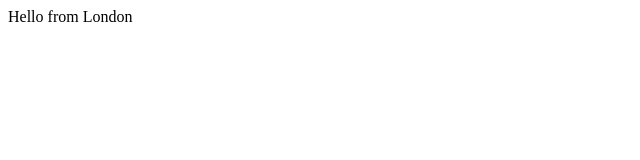
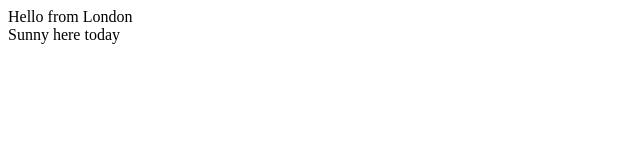
Before and after one commit to CrazyHorseMEA/towerhill, a plain HTML site: page index.html in a window 1280 px wide. Shown: the whole page, without its empty margins (0-640 px from the left). Drawn offline with Linux system fonts and the light colour scheme.

Commit message:
edited file

```diff
--- a/index.html
+++ b/index.html
@@ -7,6 +7,7 @@
     <title>Document</title>
 </head>
 <body>
-    Hello from London
+    Hello from London <br>
+    Sunny here today
 </body>
 </html>
```
